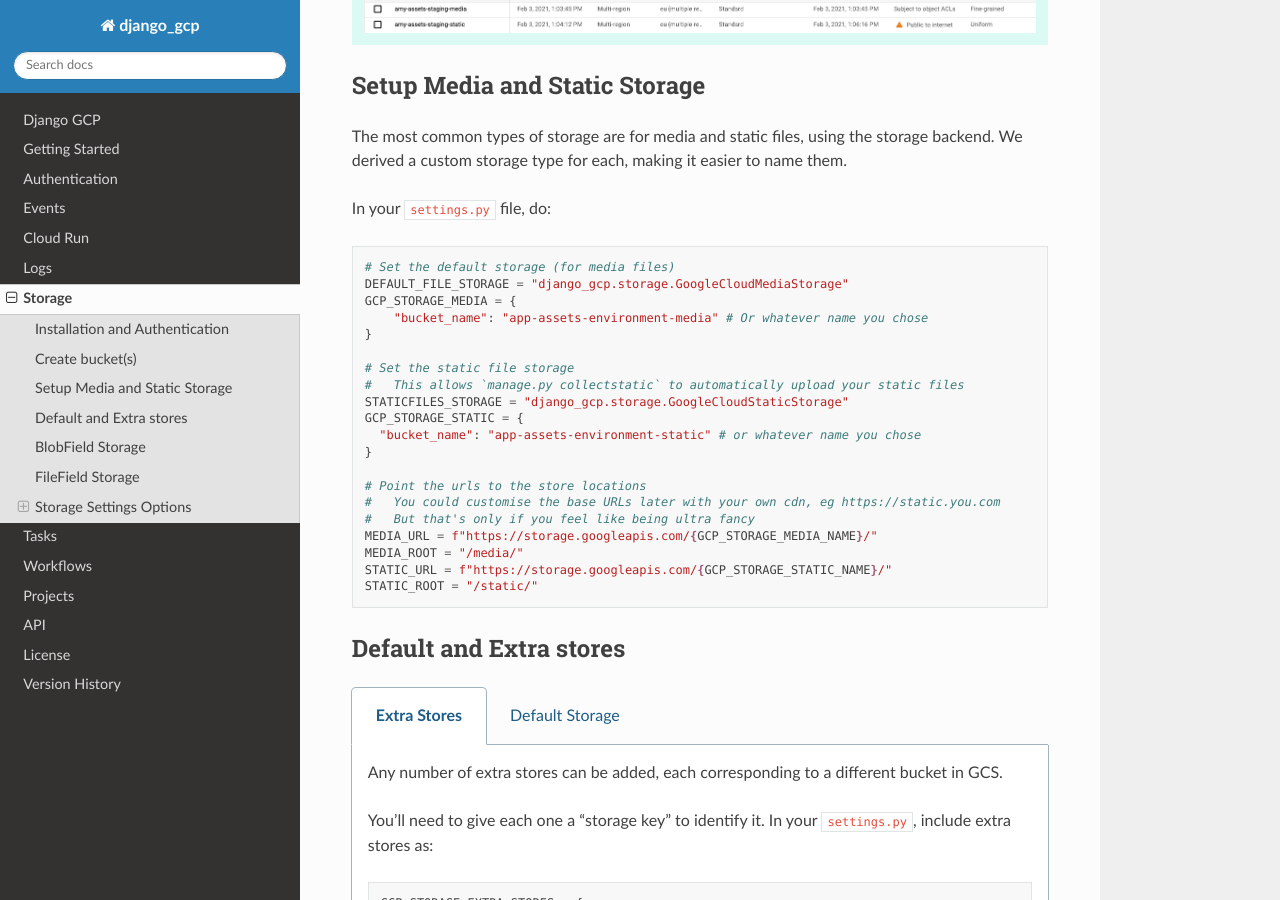
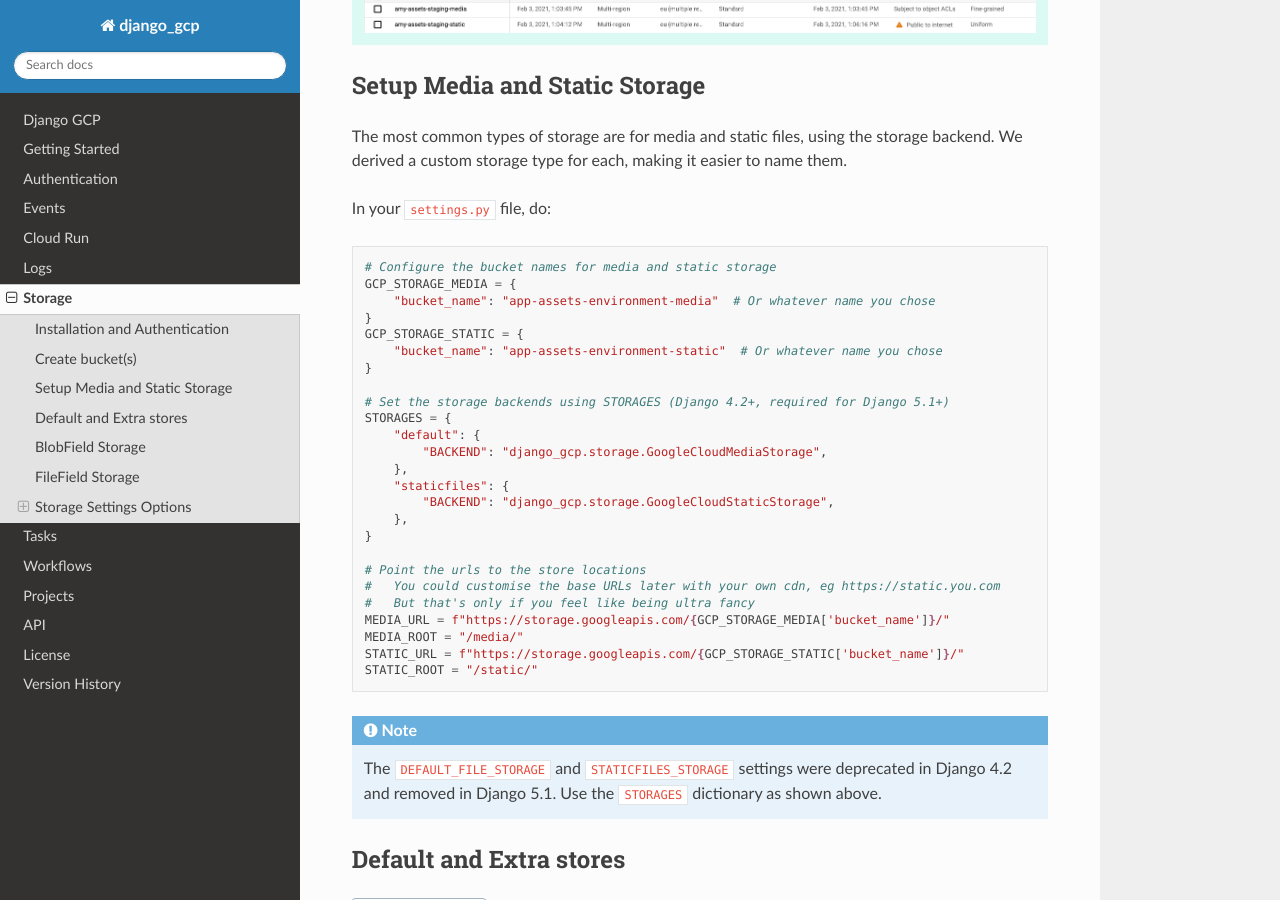
Before and after one commit to octue/django-gcp, a Sphinx documentation site: the page built from docs/source/storage.rst, in a window 1280 px wide and 900 px high, scrolled down 1284 px. Built offline with Sphinx 7.4.7 and the Read the Docs theme 3.1.0, drawn with Linux system fonts in a browser that asks for light colours.

Commit message:
FEA: Add Django 5.2 support
- Update Django version constraint to >=4.2,<5.3
- Migrate from deprecated DEFAULT_FILE_STORAGE/STATICFILES_STORAGE to STORAGES dict (required for Django 5.1+)
- Add Django 5.1 and 5.2 to CI test matrix
- Update documentation with new STORAGES configuration format
- Make test bucket names configurable via environment variables

```diff
--- a/docs/source/storage.rst
+++ b/docs/source/storage.rst
@@ -61,26 +61,36 @@
 
 .. code-block:: python
 
-    # Set the default storage (for media files)
-    DEFAULT_FILE_STORAGE = "django_gcp.storage.GoogleCloudMediaStorage"
+    # Configure the bucket names for media and static storage
     GCP_STORAGE_MEDIA = {
-        "bucket_name": "app-assets-environment-media" # Or whatever name you chose
+        "bucket_name": "app-assets-environment-media"  # Or whatever name you chose
+    }
+    GCP_STORAGE_STATIC = {
+        "bucket_name": "app-assets-environment-static"  # Or whatever name you chose
     }
 
-    # Set the static file storage
-    #   This allows `manage.py collectstatic` to automatically upload your static files
-    STATICFILES_STORAGE = "django_gcp.storage.GoogleCloudStaticStorage"
-    GCP_STORAGE_STATIC = {
-      "bucket_name": "app-assets-environment-static" # or whatever name you chose
+    # Set the storage backends using STORAGES (Django 4.2+, required for Django 5.1+)
+    STORAGES = {
+        "default": {
+            "BACKEND": "django_gcp.storage.GoogleCloudMediaStorage",
+        },
+        "staticfiles": {
+            "BACKEND": "django_gcp.storage.GoogleCloudStaticStorage",
+        },
     }
 
     # Point the urls to the store locations
     #   You could customise the base URLs later with your own cdn, eg https://static.you.com
     #   But that's only if you feel like being ultra fancy
-    MEDIA_URL = f"https://storage.googleapis.com/{GCP_STORAGE_MEDIA_NAME}/"
+    MEDIA_URL = f"https://storage.googleapis.com/{GCP_STORAGE_MEDIA['bucket_name']}/"
     MEDIA_ROOT = "/media/"
-    STATIC_URL = f"https://storage.googleapis.com/{GCP_STORAGE_STATIC_NAME}/"
+    STATIC_URL = f"https://storage.googleapis.com/{GCP_STORAGE_STATIC['bucket_name']}/"
     STATIC_ROOT = "/static/"
+
+.. note::
+
+    The ``DEFAULT_FILE_STORAGE`` and ``STATICFILES_STORAGE`` settings were deprecated in Django 4.2
+    and removed in Django 5.1. Use the ``STORAGES`` dictionary as shown above.
 
 
 Default and Extra stores
--- a/pyproject.toml
+++ b/pyproject.toml
@@ -19,7 +19,7 @@
 requires-python = ">=3.10,<4"
 
 dependencies = [
-"Django>=4.0,<5.1",
+    "Django>=4.2,<5.3",
     "django-app-settings>0.7,<0.8",
     "python-dateutil>=2,<3",
     "google-api-python-client>=2,<3",
```
Also changed, not shown: 6 other files. Lines whose indentation alone changed are shown as unchanged.
